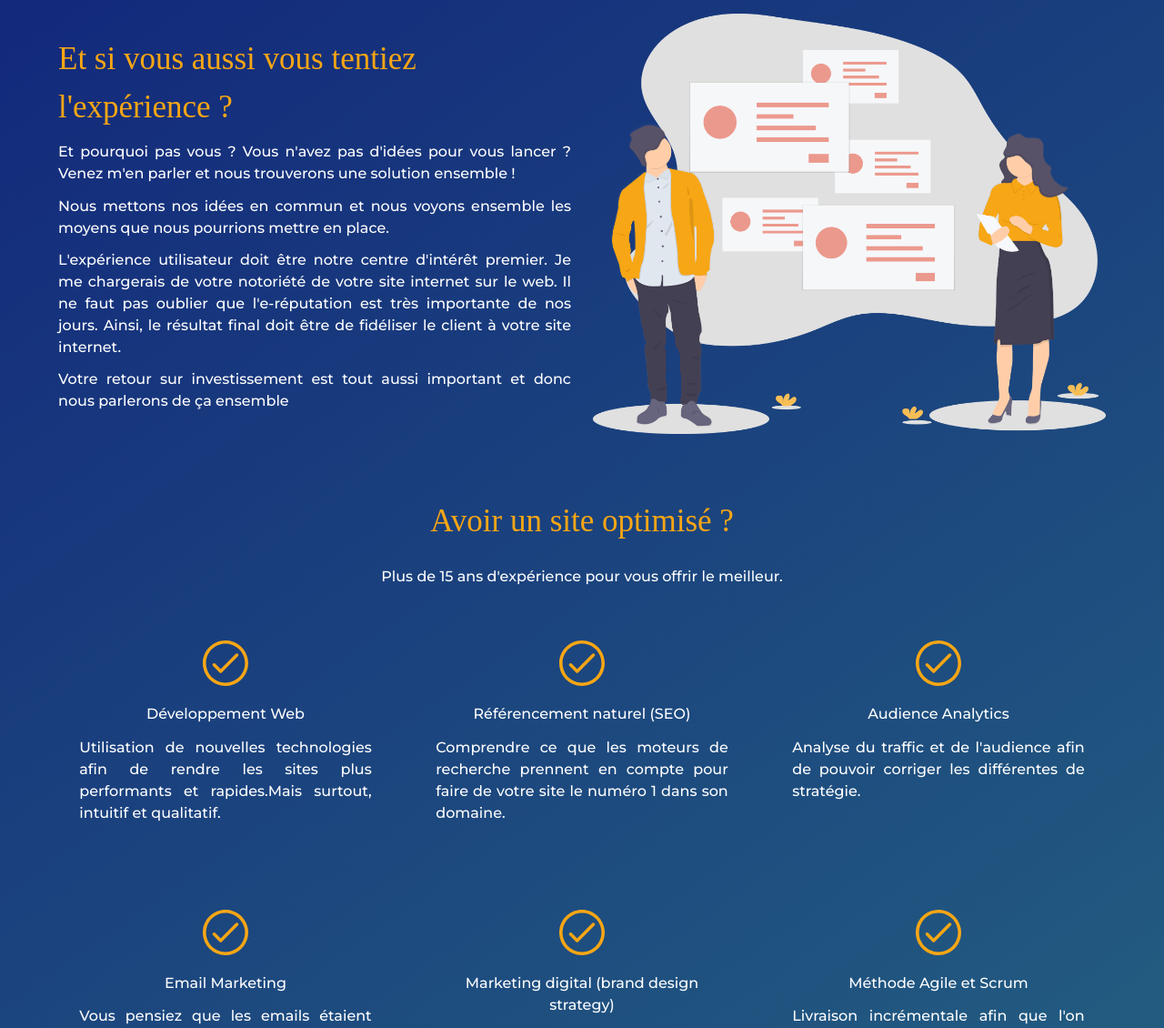
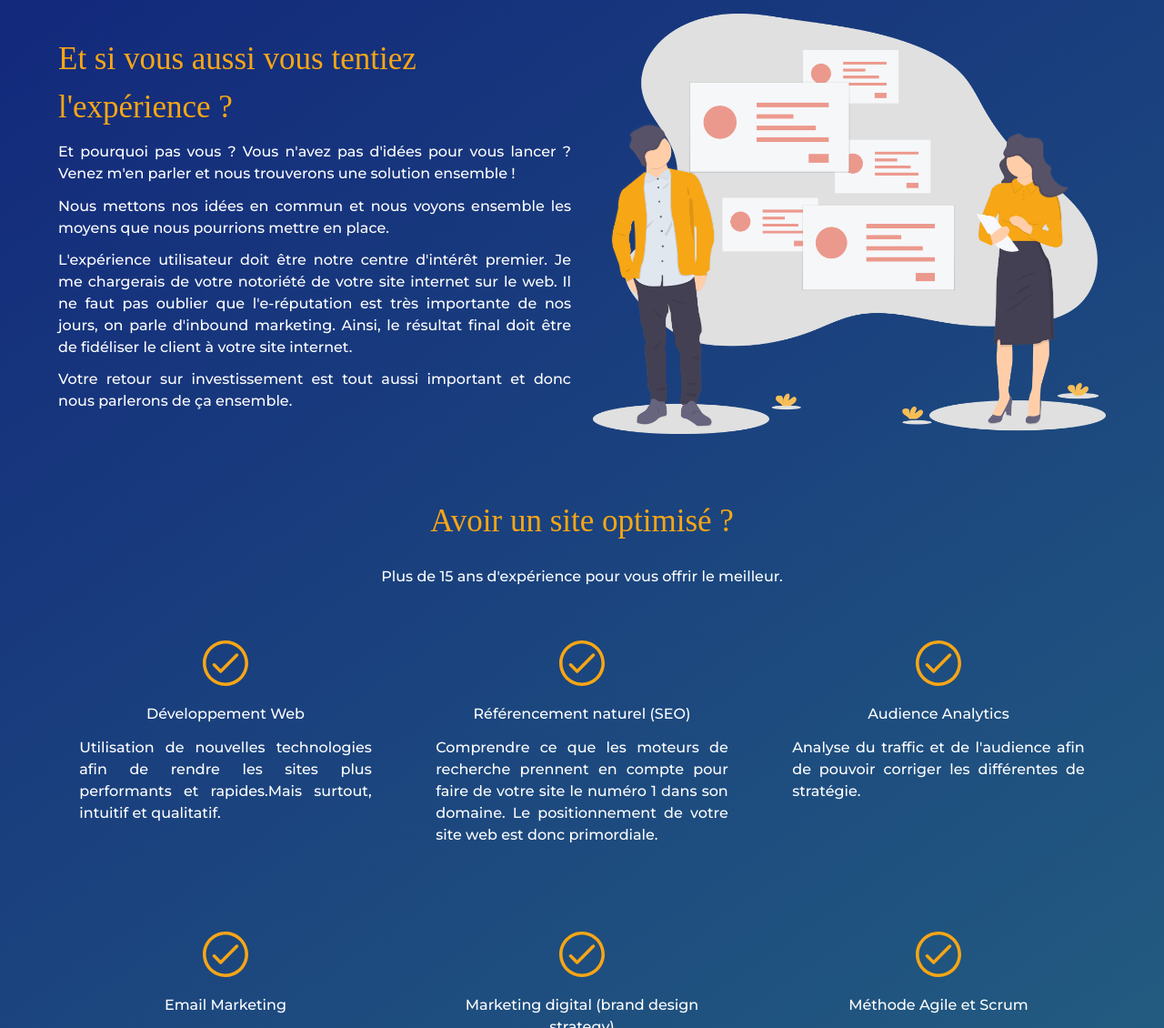
Before and after one commit to pcwebconseils/Pc-Web-Conseil, a plain HTML site: page index.html in a window 1280 px wide. Shown: the part 1267-2397 px from the top of the page at 91% size. Drawn offline with Linux system fonts and the light colour scheme; a web font is replaced by a local one.

Commit message:
Update index.html

```diff
--- a/index.html
+++ b/index.html
@@ -109,8 +109,8 @@
             <!--Développement-->
             <p class="s3-p"> Nous mettons nos idées en commun et nous voyons ensemble les moyens que nous pourrions mettre en place. </p>
             <p class="s3-p"> L'expérience utilisateur doit être notre centre d'intérêt premier. Je me chargerais de votre notoriété de votre site internet sur le web. Il ne faut pas
-            oublier que l'e-réputation est très importante de nos jours. Ainsi, le résultat final doit être de fidéliser le client à votre site internet.</p>
-            <p class="s3-p"> Votre retour sur investissement est tout aussi important et donc nous parlerons de ça ensemble </p>
+            oublier que l'e-réputation est très importante de nos jours, on parle d'inbound marketing. Ainsi, le résultat final doit être de fidéliser le client à votre site internet.</p>
+            <p class="s3-p"> Votre retour sur investissement est tout aussi important et donc nous parlerons de ça ensemble. </p>
         </div>
         <!--Illustration-->
         <img src="img/analysis.png" alt="Illustration pour la deuxième section" class="column is-6-desktop is-6-tablet is-10-mobile auto">
@@ -134,7 +134,8 @@
             <img src="img/icône2.svg" alt="Illustration de la carte 2 de la quatrième section" class="card-img" width="50">
             <h4 class="card-title">Référencement naturel (SEO)</h4>
             <p class="card-p">
-                Comprendre ce que les moteurs de recherche prennent en compte pour faire de votre site le numéro 1 dans son domaine.
+                Comprendre ce que les moteurs de recherche prennent en compte pour faire de votre site le numéro 1 dans son domaine. Le positionnement de votre site web
+                est donc primordiale.
             </p>
         </div>
         <!--Carte 3-->
```
